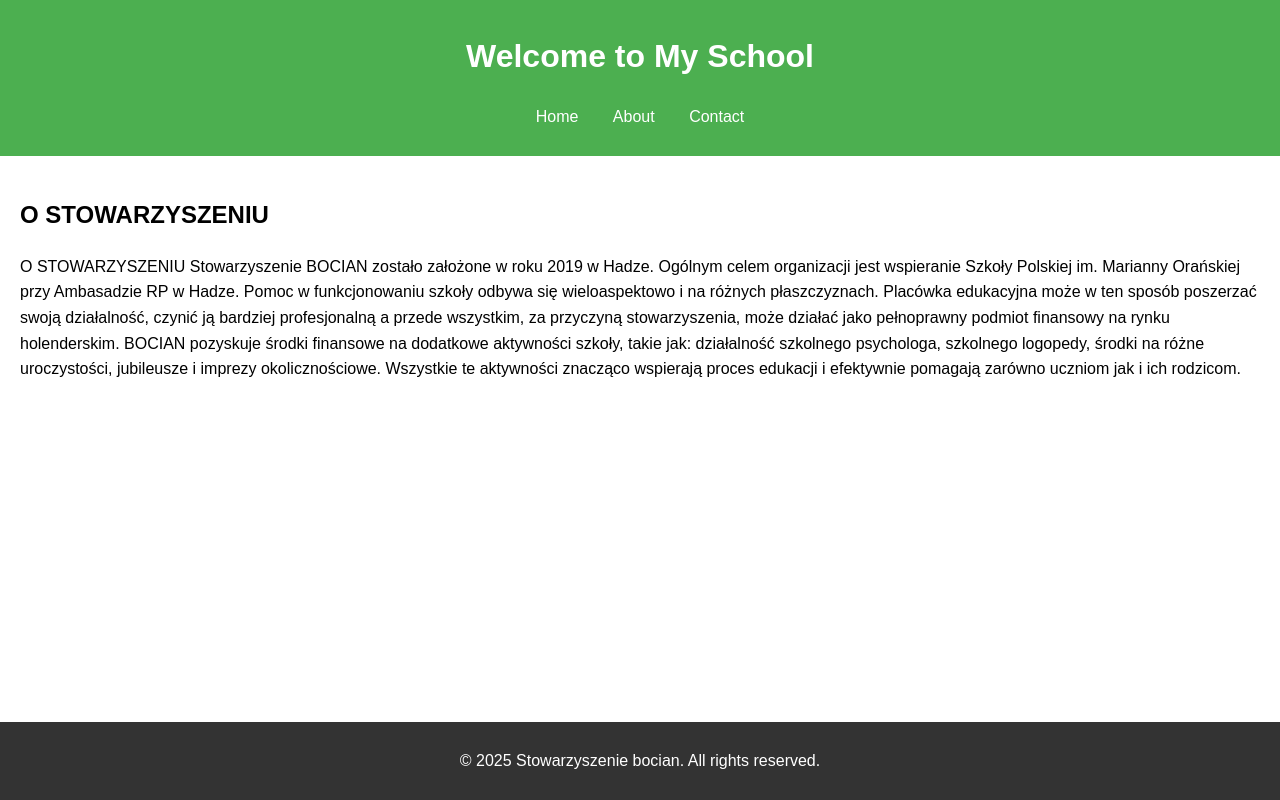
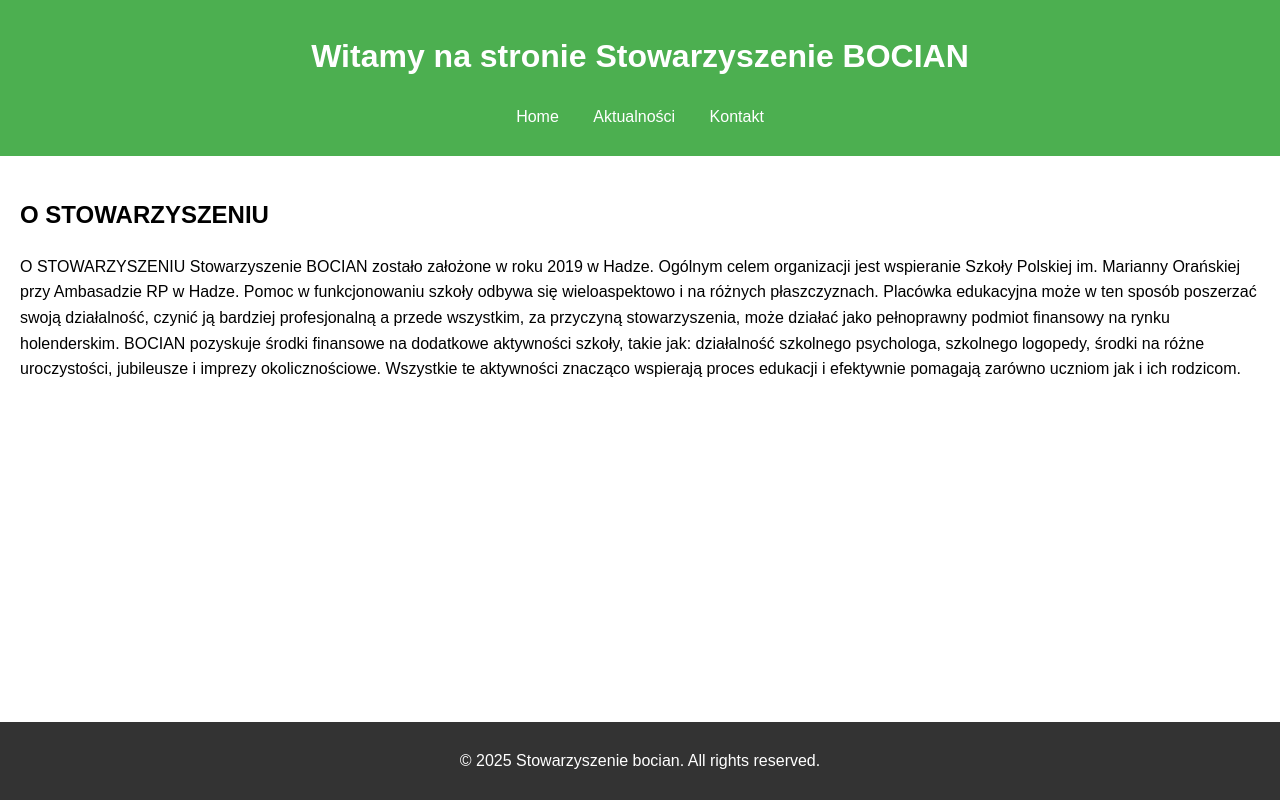
Before and after one commit to wfm125m/STOWARZYSZENIE-BOCIAN, a plain HTML site: page index.html in a window 1280 px wide. Drawn offline with Linux system fonts and the light colour scheme.

Commit message:
Update index.html

```diff
--- a/index.html
+++ b/index.html
@@ -8,12 +8,12 @@
 </head>
 <body>
     <header>
-        <h1>Welcome to My School</h1>
+        <h1>Witamy na stronie Stowarzyszenie BOCIAN</h1>
         <nav>
             <ul>
                 <li><a href="index.html">Home</a></li>
-                <li><a href="about.html">About</a></li>
-                <li><a href="contact.html">Contact</a></li>
+                <li><a href="about.html">Aktualności</a></li>
+                <li><a href="contact.html">Kontakt</a></li>
             </ul>
         </nav>
     </header>
```
